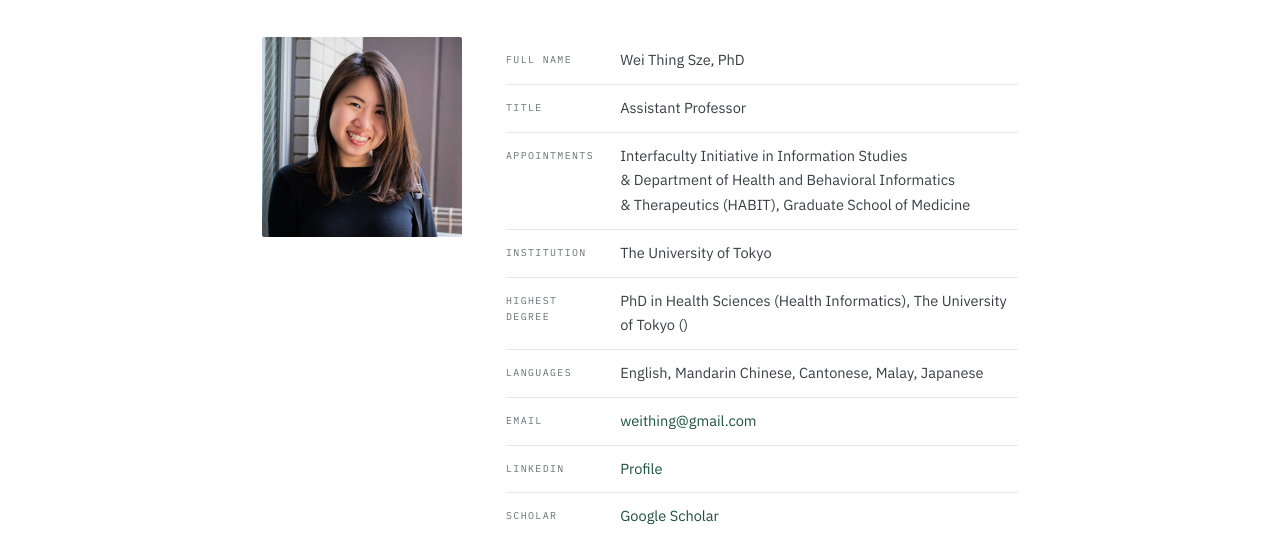
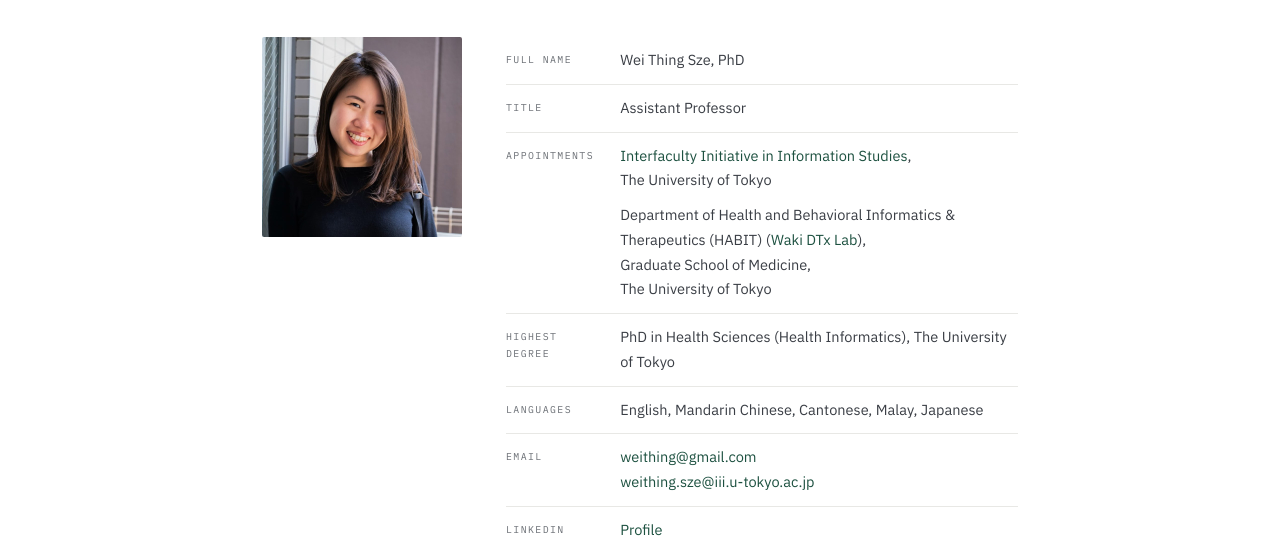
Before and after one commit to weithingsze/weithingsze.github.io, a plain HTML site: page bio.html in a window 1280 px wide. Shown: the part 245-797 px from the top of the page. Drawn offline with Linux system fonts and the light colour scheme.

Commit message:
Add files via upload

```diff
--- a/bio.html
+++ b/bio.html
@@ -131,15 +131,24 @@ document.addEventListener('DOMContentLoaded', function () {
   var facts = [
     ['Full name', 'Wei Thing Sze, PhD'],
     ['Title', 'Assistant Professor'],
-    ['Appointments', 'Interfaculty Initiative in Information Studies<br>&amp; Department of Health and Behavioral Informatics<br>&amp; Therapeutics (HABIT), Graduate School of Medicine'],
-    ['Institution', 'The University of Tokyo'],
-    ['Highest degree', top ? esc(top.degree) + ', ' + esc(top.institution) + ' (' + esc(top.years) + ')' : null],
+    ['Appointments',
+      '<a href="https://www.iii.u-tokyo.ac.jp/">Interfaculty Initiative in Information Studies</a>,<br>' +
+      'The University of Tokyo' +
+      '<span style="display:block;margin-top:10px">Department of Health and Behavioral Informatics ' +
+      '&amp; Therapeutics (HABIT) ' +
+      '(<a href="https://waki-lab.jp/">Waki DTx Lab</a>),<br>' +
+      'Graduate School of Medicine,<br>The University of Tokyo</span>'],
+    ['Highest degree', top ? esc(top.degree) + ', ' + esc(top.institution) : null],
     ['Languages', (S.languages || []).length
       ? S.languages.map(function (l) { return esc(l.name); }).join(', ') : null],
-    ['Pronunciation', B.pronunciation || null],
-    ['Email', S.email ? '<a href="mailto:' + esc(S.email) + '">' + esc(S.email) + '</a>' : null],
+    ['Email',
+      (S.email ? '<a href="mailto:' + esc(S.email) + '">' + esc(S.email) + '</a>' : '') +
+      (S.emailWork ? '<br><a href="mailto:' + esc(S.emailWork) + '">' + esc(S.emailWork) + '</a>' : '')],
     ['LinkedIn', S.linkedin ? '<a href="' + esc(S.linkedin) + '">Profile</a>' : null],
-    ['Scholar', S.scholar ? '<a href="' + esc(S.scholar) + '">Google Scholar</a>' : null]
+    ['Research profile',
+      (S.scholar ? '<a href="' + esc(S.scholar) + '">Google Scholar</a>' : '') +
+      (S.researchgate ? '<br><a href="' + esc(S.researchgate) + '">ResearchGate</a>' : '') +
+      (S.orcid ? '<br><a href="' + esc(S.orcid) + '">ORCID</a>' : '')]
   ].filter(function (f) { return f[1]; });
 
   document.getElementById('facts').innerHTML = facts.map(function (f) {
--- a/data.js
+++ b/data.js
@@ -15,6 +15,8 @@ window.SITE = {
   email: "weithing@gmail.com",
   linkedin: "https://www.linkedin.com/in/weithingsze/",
   scholar: "https://scholar.google.com/citations?user=NYyczMIAAAAJ&hl=en",
+  researchgate: "https://www.researchgate.net/profile/Wei-Thing-Sze-3",
+  emailWork: "weithing.sze@iii.u-tokyo.ac.jp",
   orcid: "https://orcid.org/0000-0003-1054-6886",
   github: "",
 
@@ -393,7 +395,7 @@ window.SITE = {
       tags: ["National"],
     },
     {
-      name: "Internal Research Grant",
+      name: "Institutional Level Research Grant",
       body_org: "SEGi University",
       year: 2019,
       place: "Malaysia",
--- a/render.js
+++ b/render.js
@@ -39,7 +39,7 @@
       el.textContent = S.email;
       el.setAttribute('href', 'mailto:' + S.email);
     });
-    var links = { scholar: S.scholar, orcid: S.orcid, github: S.github, linkedin: S.linkedin };
+    var links = { scholar: S.scholar, orcid: S.orcid, github: S.github, linkedin: S.linkedin, researchgate: S.researchgate };
     Object.keys(links).forEach(function (k) {
       var el = document.querySelector('[data-link="' + k + '"]');
       if (!el) return;
```
Also changed, not shown: index.html (+1 -0 lines).
